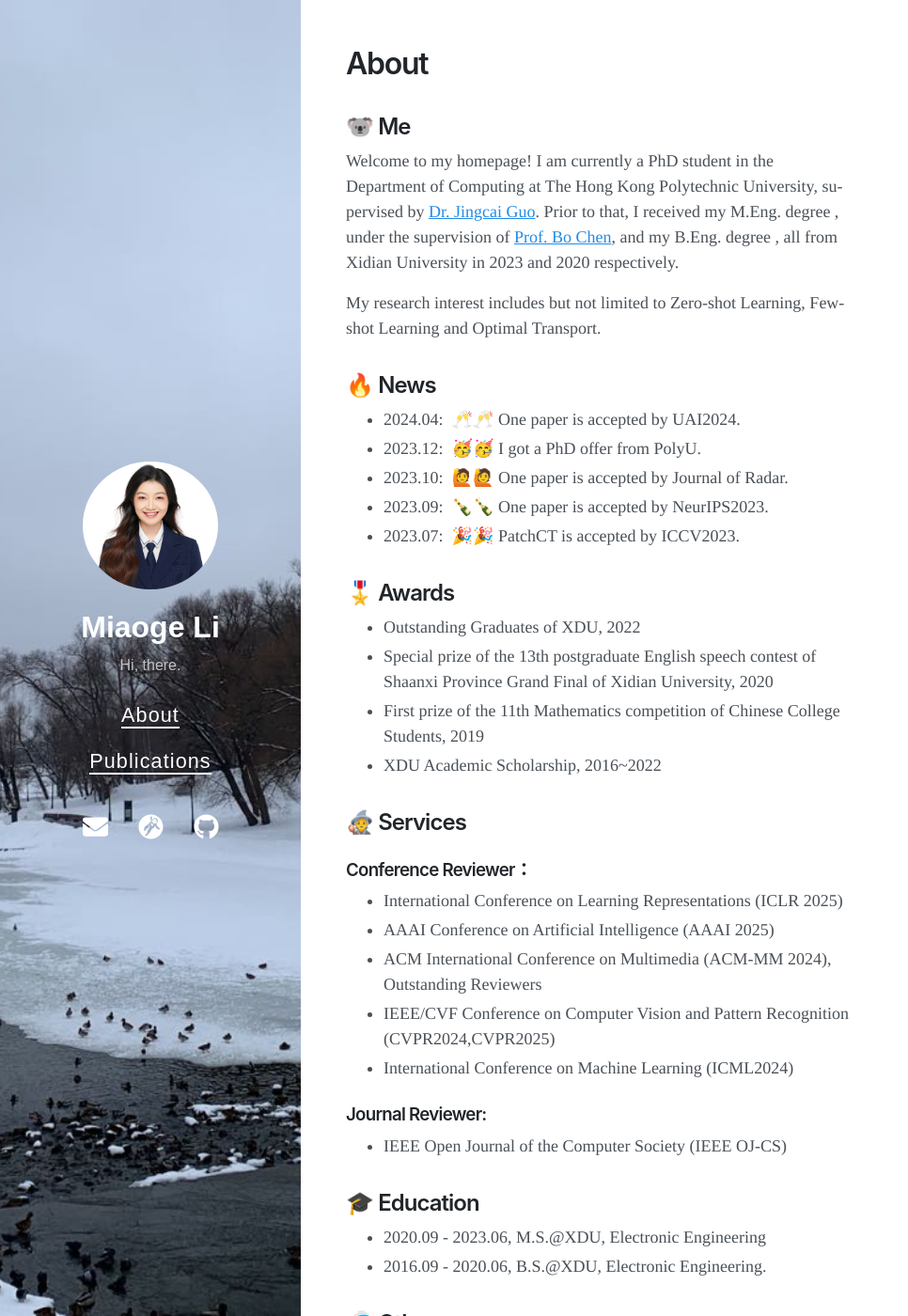
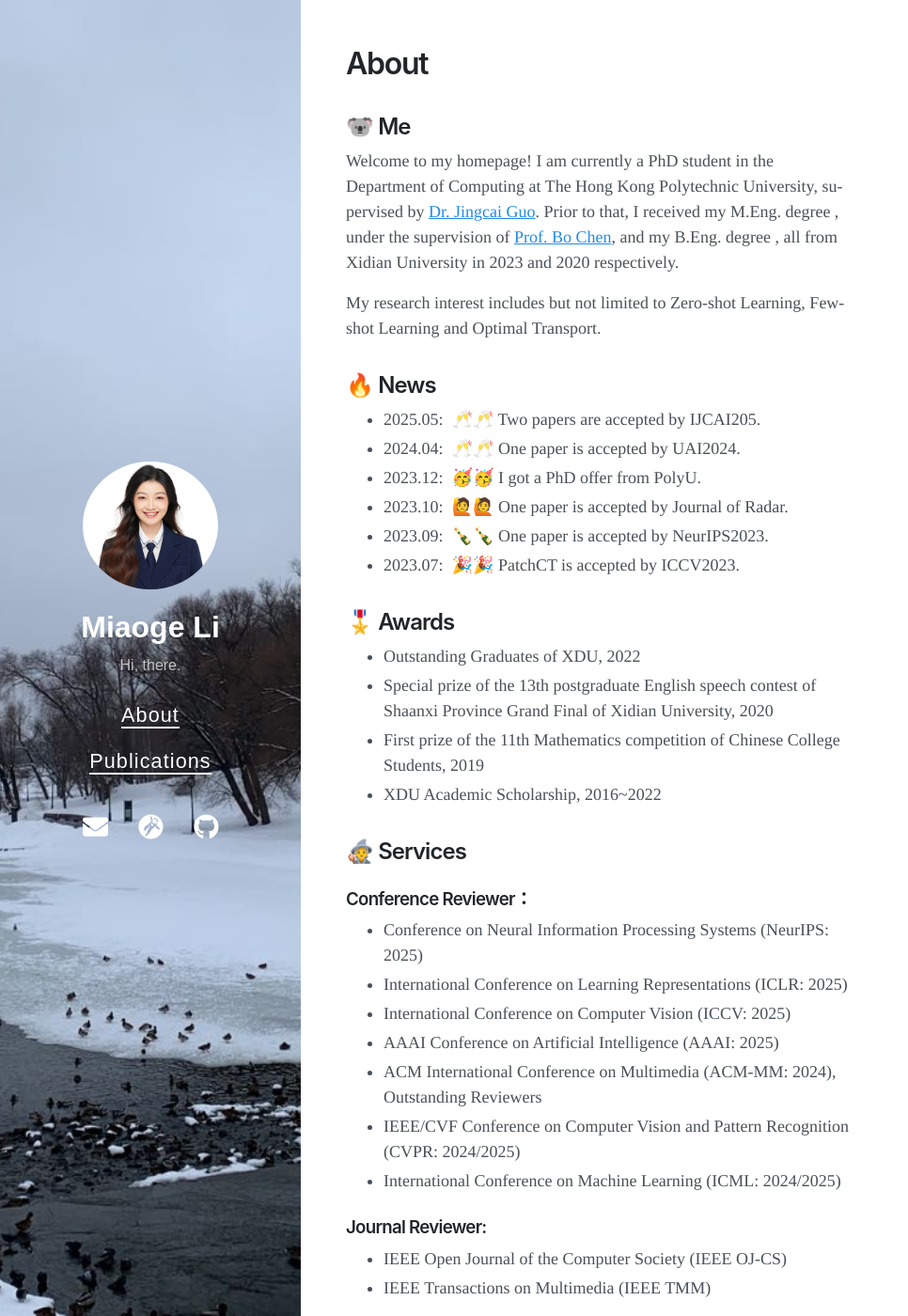
Before and after one commit to keepgoingjkg/keepgoingjkg.github.io, a Jekyll site: the page built from about.md, in a window 1280 px wide and 1400 px high. Shown: the whole window at 94% size, without its empty margins (0-966 px from the left). Built offline with Jekyll 4.4.1, drawn with Linux system fonts in a browser that asks for light colours; nearby versions of some CDN libraries.

Commit message:
Update about.md

```diff
--- a/about.md
+++ b/about.md
@@ -12,6 +12,7 @@ Welcome to my homepage! I am currently a PhD student in the Department of Comput
 My research interest includes but not limited to Zero-shot Learning, Few-shot Learning and Optimal Transport.
 
 ## 🔥 News
+- 2025.05: &nbsp;🥂🥂 Two papers are accepted by IJCAI205.
 - 2024.04: &nbsp;🥂🥂 One paper is accepted by UAI2024.
 - 2023.12: &nbsp;🥳🥳 I got a PhD offer from PolyU.
 - 2023.10: &nbsp;🙋🙋 One paper is accepted by Journal of Radar.
@@ -27,14 +28,17 @@ My research interest includes but not limited to Zero-shot Learning, Few-shot Le
 
 ## 🧙 Services
 ### Conference Reviewer：
-- International Conference on Learning Representations (ICLR 2025)
-- AAAI Conference on Artificial Intelligence (AAAI 2025)
-- ACM International Conference on Multimedia (ACM-MM 2024), Outstanding Reviewers
-- IEEE/CVF Conference on Computer Vision and Pattern Recognition (CVPR2024,CVPR2025)
-- International Conference on Machine Learning (ICML2024)
+- Conference on Neural Information Processing Systems (NeurIPS: 2025)
+- International Conference on Learning Representations (ICLR: 2025)
+- International Conference on Computer Vision (ICCV: 2025)
+- AAAI Conference on Artificial Intelligence (AAAI: 2025)
+- ACM International Conference on Multimedia (ACM-MM: 2024), Outstanding Reviewers
+- IEEE/CVF Conference on Computer Vision and Pattern Recognition (CVPR: 2024/2025)
+- International Conference on Machine Learning (ICML: 2024/2025)
 
 ### Journal Reviewer:
 - IEEE Open Journal of the Computer Society (IEEE OJ-CS)
+- IEEE Transactions on Multimedia (IEEE TMM)
 
 ## 🎓 Education
 - 2020.09 - 2023.06, M.S.@XDU, Electronic Engineering
```
